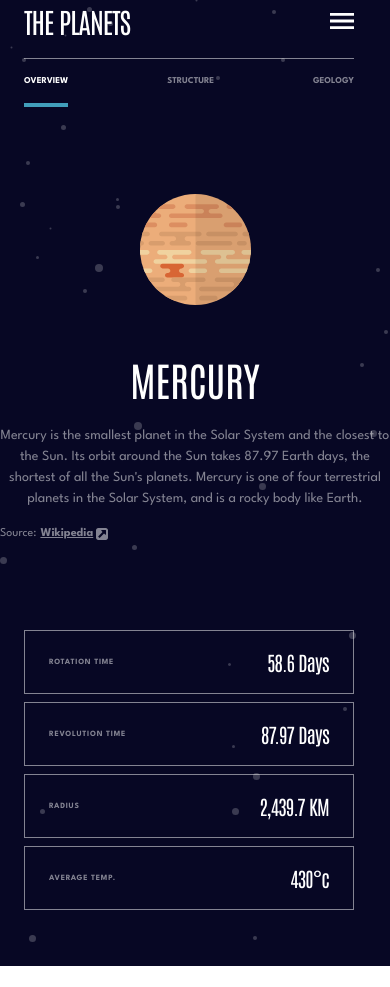
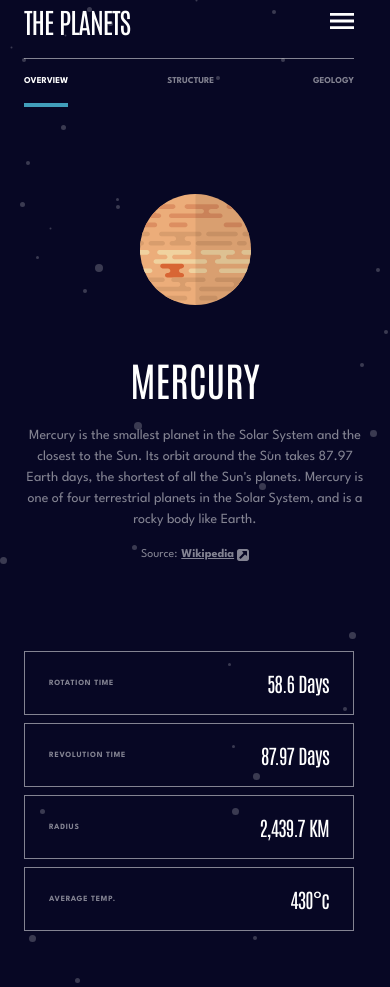
Before and after one commit to Rodcosta85/REACT---Planets, a React (Vite) app in the folder vite-project/: page / in a window 390 px wide. Before the commit the page ends 966 px from the top, so only its background shows below. Built offline with nearby package versions, Linux system fonts and the light colour scheme.

Commit message:
added padding to the info container to line up better with the rest of the content on mobile; Adjusted the text alignment of the "source: wikipedia" container

```diff
--- a/vite-project/src/TabContent/SourceP/index.tsx
+++ b/vite-project/src/TabContent/SourceP/index.tsx
@@ -44,10 +44,16 @@ const index: React.FC<SourceProps> = ({ planetDetails, activeTab, separateTabs,
             />
             <aside className='flex desktop:flex-col tablet:flex-row desktop:gap-[2.44rem] gap-[1.5rem] tablet:gap-[4.31rem] mobile:items-center tablet:items-start desktop:w-[21.88rem] w-full'>
 
-                <div className='flex flex-col gap-[1rem] justify-start tablet:justify-between'>
+                <div className='flex flex-col gap-[1rem] justify-start
+                tablet:justify-between
+                mobile:pl-[1.5rem] mobile:pr-[1.5rem]
+                '>
                     <h1 className='text-white text-[2.5rem] desktop:text-left tablet:text-left mobile:text-center font-antonio uppercase'>{planetDetails[activeTab]?.name}</h1>
                     <p className='text-opaq-white text-[0.875rem] text-left tablet:text-left mobile:text-center font-spartan desktop:w-[21.875rem] tablet:w-[21.1875rem]  desktop:h-[9.38rem]'>{sections[separateTabs]?.content}</p>
-                    <div className='flex justify-start items-center gap-[4px] text-opaq-white text-[0.75rem] font-spartan'>
+                    <div className='flex desktop:justify-start items-center gap-[4px] text-opaq-white text-[0.75rem] font-spartan
+                    tablet:justify-start
+                    mobile:justify-center
+                    '>
                         <p>Source:</p>
                         <span>
                             <a
```
